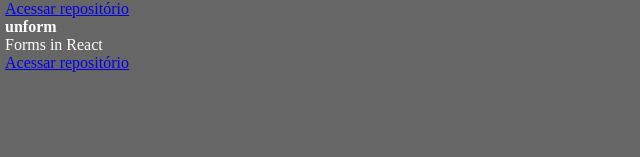
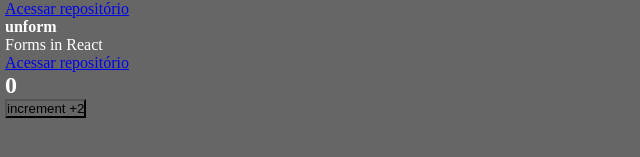
Before and after one commit to Leojunkes/ignite_aulas, a React app: page / in a window 1280 px wide. Shown: the part 171-328 px from the top of the page, without its empty margins (0-640 px from the left). Built offline with nearby package versions, Linux system fonts and the light colour scheme.

Commit message:
modulo2final

```diff
--- a/package.json
+++ b/package.json
@@ -16,10 +16,12 @@
     "@babel/core": "^7.13.8",
     "@babel/preset-env": "^7.13.9",
     "@babel/preset-react": "^7.12.13",
+    "@pmmmwh/react-refresh-webpack-plugin": "^0.4.3",
     "babel-loader": "^8.2.2",
     "css-loader": "^5.1.1",
     "html-webpack-plugin": "^5.3.0",
     "node-sass": "^5.0.0",
+    "react-refresh": "^0.9.0",
     "sass-loader": "^11.0.1",
     "style-loader": "^2.0.0",
     "webpack": "^5.24.4",
--- a/src/App.jsx
+++ b/src/App.jsx
@@ -1,8 +1,12 @@
+import { Counter } from './componentes/counter';
 import { ListaRepositorio } from './componentes/ListadeRepositorio';
 import './styles/global.scss';
 
 export function App(){
     return(
+        <>
         <ListaRepositorio/>
+        <Counter/>
+        </>
     )
 }
--- /dev/null
+++ b/src/componentes/counter.jsx
@@ -0,0 +1,17 @@
+import { useState } from "react"
+
+export function Counter() {
+    const [counter, setCounter] = useState(0)
+
+    function Increment(e) {
+        setCounter(counter + 1)
+
+        console.log(counter)
+    }
+    return (
+        <div>
+            <h2>{counter}</h2>
+            <button onClick={Increment} type="button">increment +2</button>
+        </div>
+    )
+}
--- a/webpack.config.js
+++ b/webpack.config.js
@@ -1,5 +1,6 @@
 const path = require('path');
 const HtmlWebpackPlugin = require('html-webpack-plugin');
+const ReactRefresh = require('@pmmmwh/react-refresh-webpack-plugin');
 
 const isDevelopment = process.env.NODE_ENV !== 'production';
 
@@ -16,19 +17,28 @@
   },
   devServer: {
     contentBase: path.join(__dirname, 'public'),
+    hot: true,
   },
   plugins: [
+    isDevelopment && new ReactRefresh(),
     new HtmlWebpackPlugin({
       template: path.resolve(__dirname, 'public', 'index.html'),
     }),
-  ],
+  ].filter(Boolean),
 
   module: {
     rules: [
       {
         test: /\.jsx$/,
         exclude: /node_modules/,
-        use: 'babel-loader',
+        use: {
+          loader: 'babel-loader',
+          options: {
+            plugins: [
+              isDevelopment && require.resolve('react-refresh/babel')
+            ].filter(Boolean),
+          },
+        },
       },
       {
         test: /\.scss$/,
```
Also changed, not shown: 1 other file (tests, documents, lock files or other folders).
